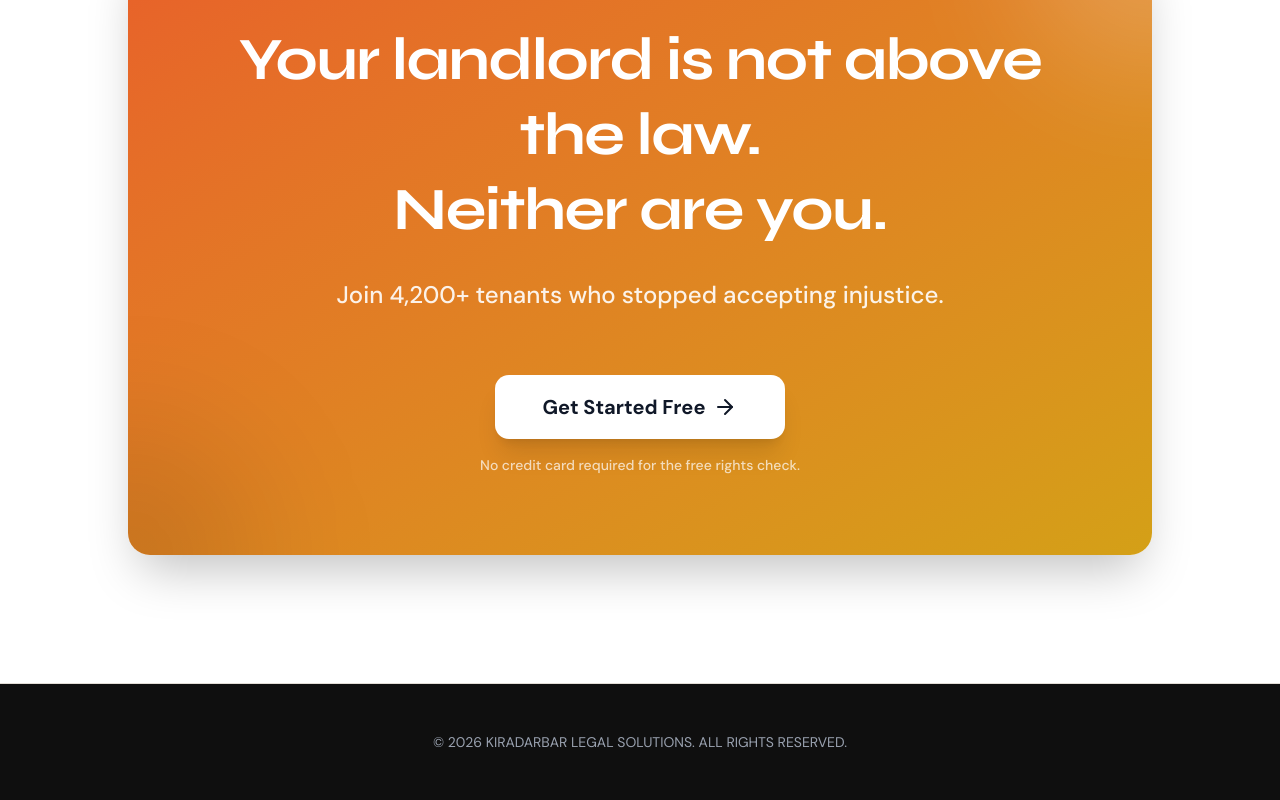
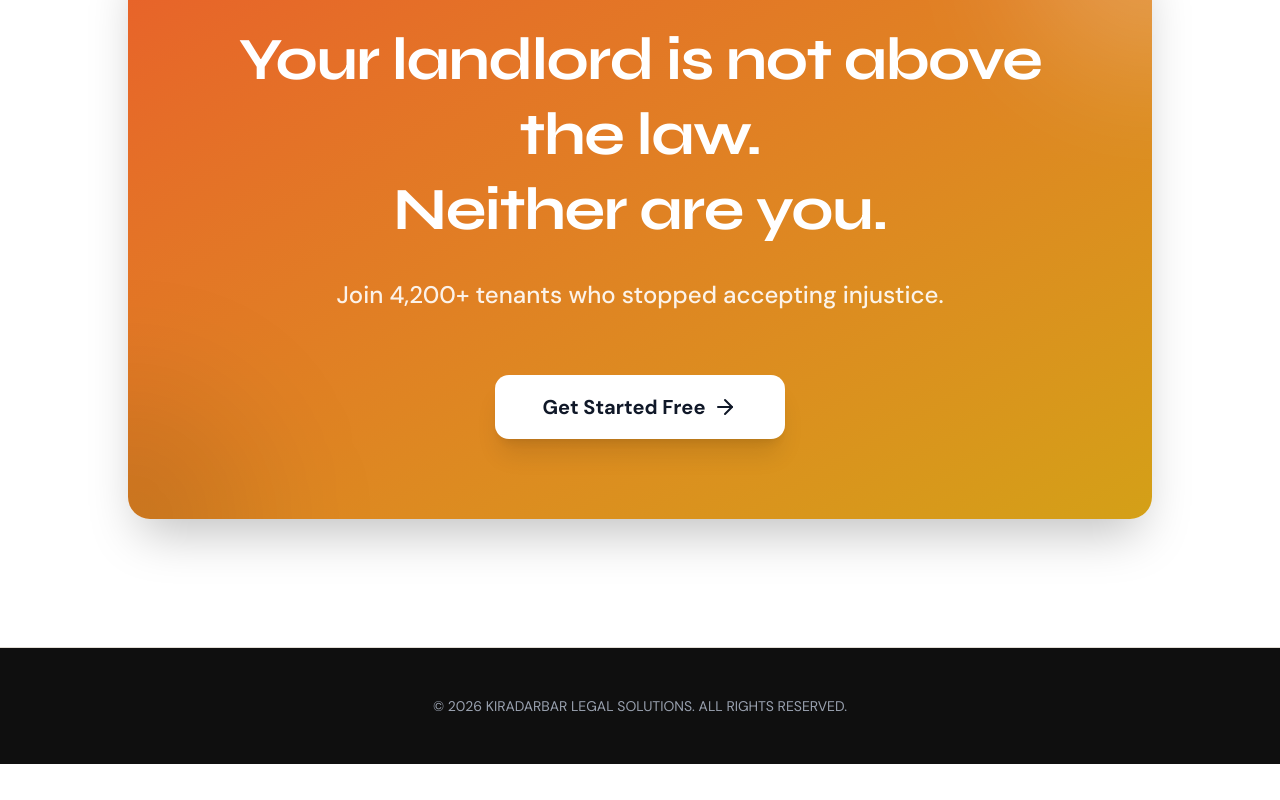
Before and after one commit to Prayansh-bh/KiraDarbar, a Next.js app: page / in a window 1280 px wide. Shown: the part 5837-6637 px from the top of the page. After the commit the page ends 6601 px from the top, so only its background shows below. Built offline with nearby package versions, Linux system fonts and the light colour scheme.

Commit message:
Update: Remove credit card tagline from landing page

```diff
--- a/src/app/page-client.tsx
+++ b/src/app/page-client.tsx
@@ -772,7 +772,6 @@ export default function HomeClient() {
                     Get Started Free <ArrowRight className="ml-2 w-6 h-6 transition-transform group-hover:translate-x-1" />
                   </Button>
                 </Link>
-                <div className="text-sm font-medium text-white/70">No credit card required for the free rights check.</div>
               </div>
             </div>
           </div>
```
